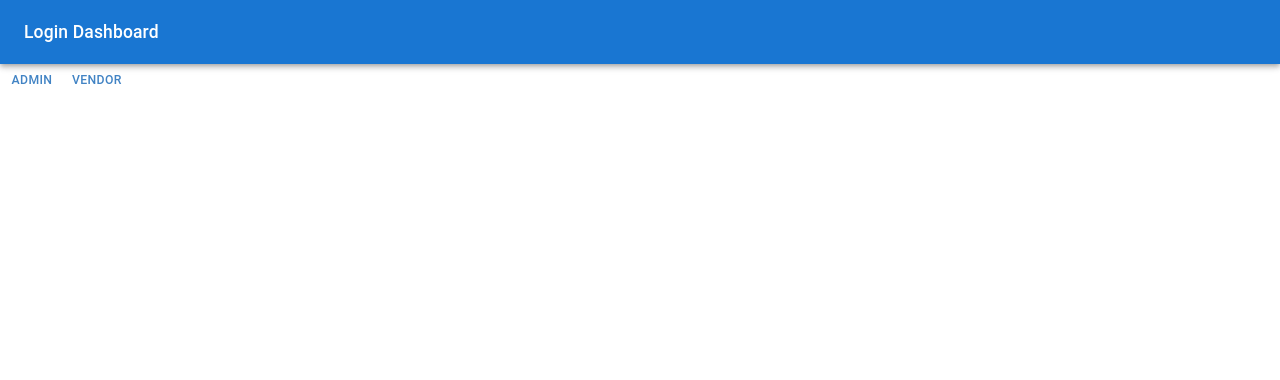
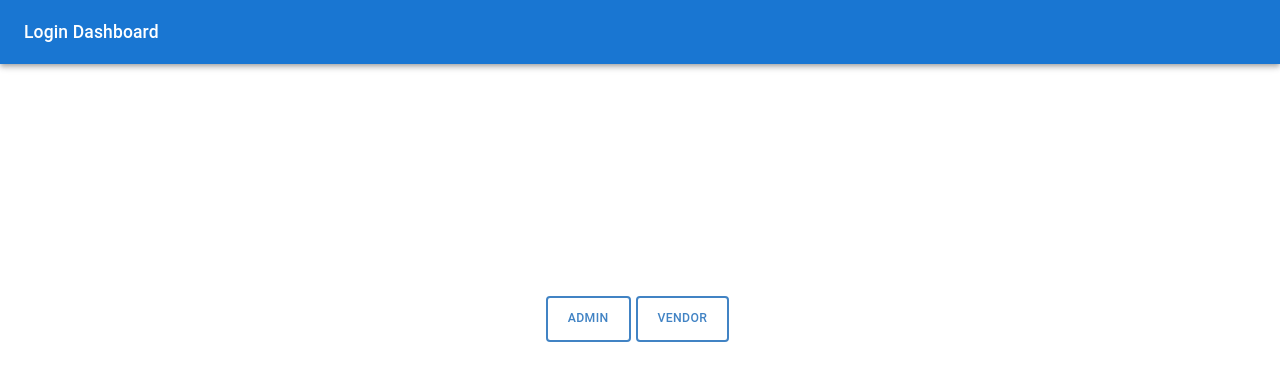
Before and after one commit to sohamcodeclouds/ReactAssignment, a React (Create React App) app in the folder React_Tutorial_Contact_Manager_App-react-crud-axios/: page / in a window 1280 px wide. Shown: the top 380 px of the page. Built offline with nearby package versions, Linux system fonts and the light colour scheme; no server answers.

Commit message:
change styles in login dashboard

```diff
--- a/React_Tutorial_Contact_Manager_App-react-crud-axios/src/pages/LoginBoard.jsx
+++ b/React_Tutorial_Contact_Manager_App-react-crud-axios/src/pages/LoginBoard.jsx
@@ -6,6 +6,18 @@ import Button from '@mui/material/Button'
 import { Link } from 'react-router-dom'
 
 const LoginBoard = () => {
+  const buttonContainerStyle = {
+    display: 'flex',
+    justifyContent: 'center',
+    height: '60vh',
+    alignItems: 'center',
+  }
+
+  const buttonStyle = {
+    padding: '10px 20px',
+    margin: '30px 5px 0px 0px',
+    border: '2px solid',
+  }
   function handleAdminLogin() {
     console.log('admin login')
   }
@@ -15,14 +27,22 @@ const LoginBoard = () => {
   return (
     <>
       <Dashboard />
-      <div className='bttn-parent'>
+      <div style={buttonContainerStyle}>
         <Link to='/adminlogin'>
-          <Button color='inherit' onClick={handleAdminLogin} className='bttn'>
+          <Button
+            color='inherit'
+            onClick={handleAdminLogin}
+            style={buttonStyle}
+          >
             Admin
           </Button>
         </Link>
         <Link to='/vendorlogin'>
-          <Button color='inherit' onClick={handleVendorLogin} className='bttn'>
+          <Button
+            color='inherit'
+            onClick={handleVendorLogin}
+            style={buttonStyle}
+          >
             Vendor
           </Button>
         </Link>
--- a/React_Tutorial_Contact_Manager_App-react-crud-axios/src/pages/Signup.jsx
+++ b/React_Tutorial_Contact_Manager_App-react-crud-axios/src/pages/Signup.jsx
@@ -100,7 +100,7 @@ export default function SignUp() {
     <ThemeProvider theme={defaultTheme}>
       <Container component='main' maxWidth='xs'>
         <CssBaseline />
-        <Dashboard />
+
         <Box
           sx={{
             marginTop: 8,
```
